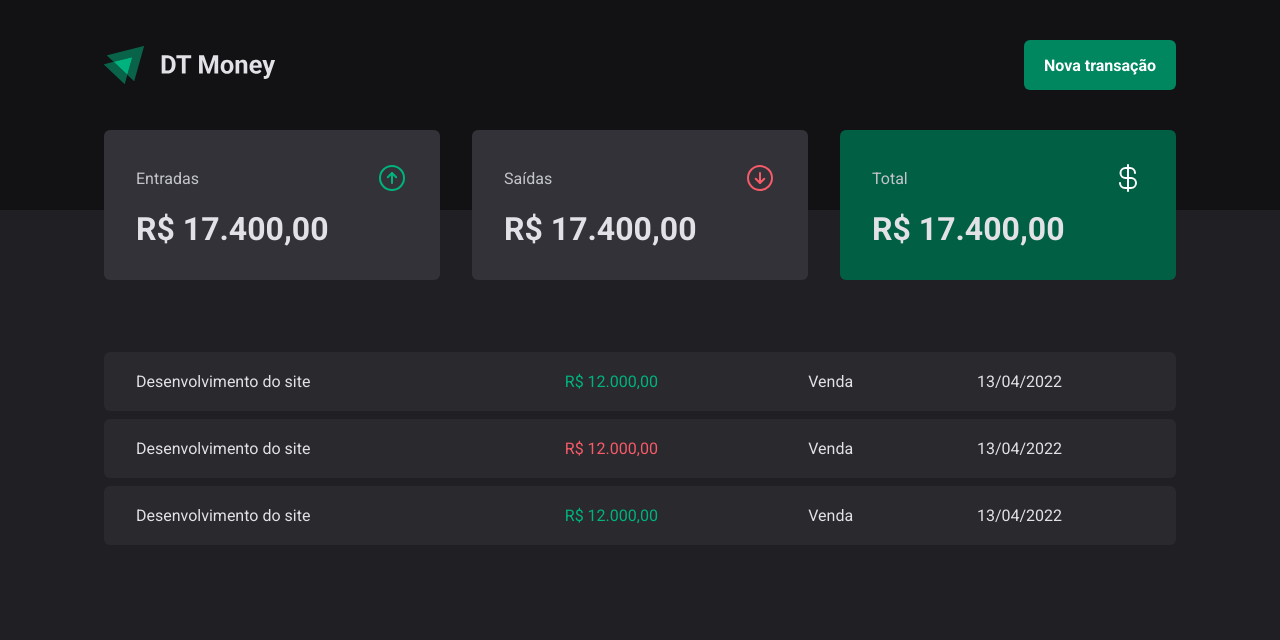
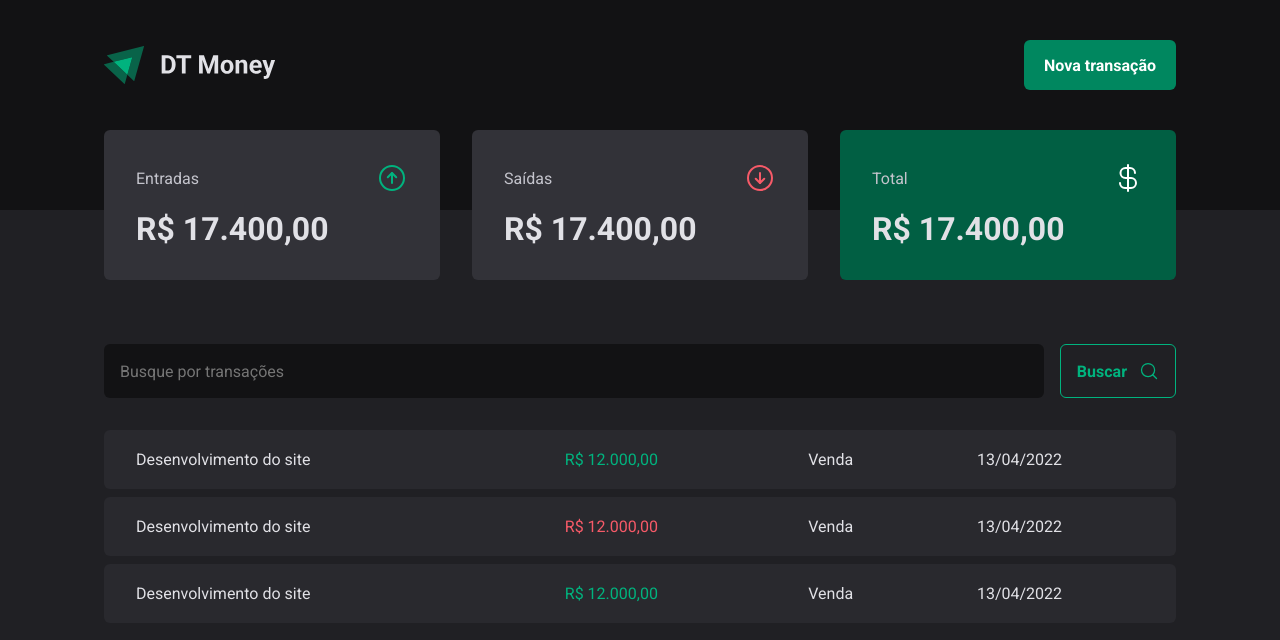
Before and after one commit to rafaelborges26/dtmoney2.0-web, a React (Vite) app: page / in a window 1280 px wide. Shown: the top 640 px of the page. Built offline with nearby package versions, Linux system fonts and the light colour scheme.

Commit message:
feat/SearchForm: add component SearchForm to page Transactions

```diff
--- /dev/null
+++ b/src/pages/Transactions/Components/SearchForm/index.tsx
@@ -0,0 +1,14 @@
+import { MagnifyingGlass } from "phosphor-react";
+import { SearchFormContainer } from "./styles";
+
+export function SearchForm() {
+    return (
+        <SearchFormContainer>
+            <input type="text" placeholder="Busque por transações" />
+
+            <button type="submit">Buscar
+                <MagnifyingGlass size={20} />
+            </button>
+        </SearchFormContainer>
+    )
+}
--- /dev/null
+++ b/src/pages/Transactions/Components/SearchForm/styles.ts
@@ -0,0 +1,44 @@
+import styled from "styled-components";
+
+export const SearchFormContainer = styled.form`
+    display: flex;
+    gap: 1rem;
+
+    input {
+        flex: 1;
+        border-radius: 6px;
+        border: 0;
+        background-color: ${props => props.theme["gray-900"]};
+        color: ${props => props.theme["gray-300"]};
+        padding: 1rem;
+
+        &:placeholder {
+            color: ${props => props.theme["gray-500"]};
+        }
+    }
+
+    button {
+        display: flex;
+        align-items: center;
+        gap: 0.75rem;
+
+        border: 0;
+        padding: 1rem;
+        background: transparent;
+        border: 1px solid ${props => props.theme["green-300"]};
+        color: ${props => props.theme["green-300"]};
+        font-weight: bold;
+        border-radius: 6px;
+
+        &:hover {
+        background: ${props => props.theme["green-500"]};;
+        border: 1px solid ${props => props.theme["green-500"]};
+        color: ${props => props.theme["white"]};
+
+        transition:
+            background-color 0.2s,
+            color 0.2s,
+            border-color 0.2s;
+        }
+    }
+`
--- a/src/pages/Transactions/index.tsx
+++ b/src/pages/Transactions/index.tsx
@@ -1,5 +1,6 @@
 import { Header } from "../../components/Header";
 import { Summary } from "../../components/Summary";
+import { SearchForm } from "./Components/SearchForm";
 import { PriceHighLight, TransactionContainer, TransactionsTable } from "./styles";
 
 export function Transactions() {
@@ -9,6 +10,8 @@ export function Transactions() {
             <Summary/>
 
             <TransactionContainer>
+            <SearchForm />
+
             <TransactionsTable>
                 <tbody>
                     <tr>
--- a/src/pages/Transactions/styles.ts
+++ b/src/pages/Transactions/styles.ts
@@ -12,7 +12,7 @@ export const TransactionsTable = styled.table`
     width: 100%;
     border-collapse: separate;
     border-spacing: 0 0.5rem; //separar as bordas da tabela
-    //margin-top: 1.5rem;
+    margin-top: 1.5rem;
 
     td {
         padding: 1.25rem 2rem;
```
